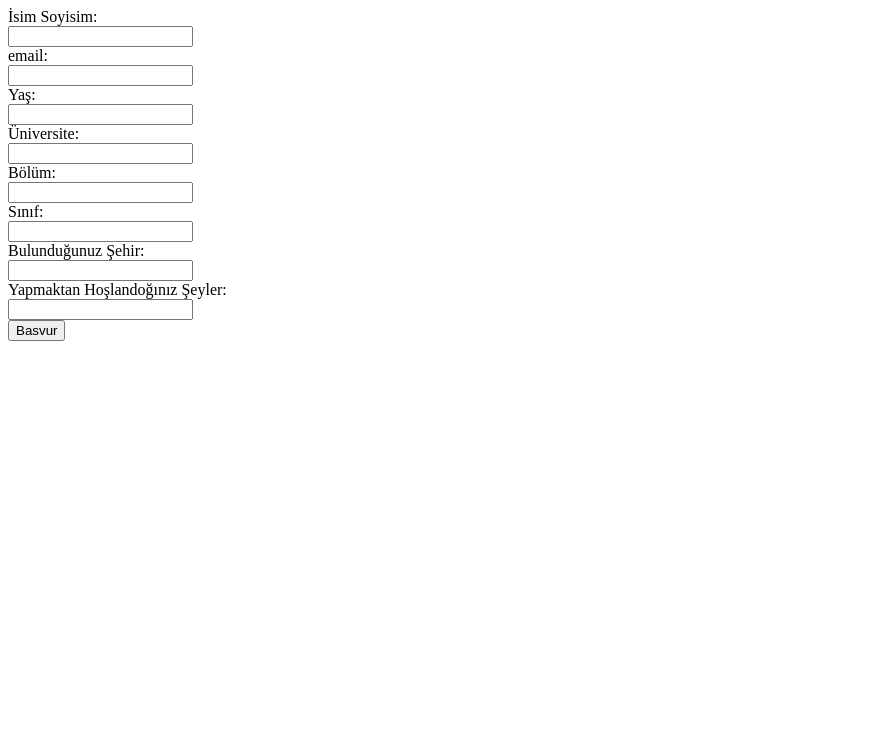
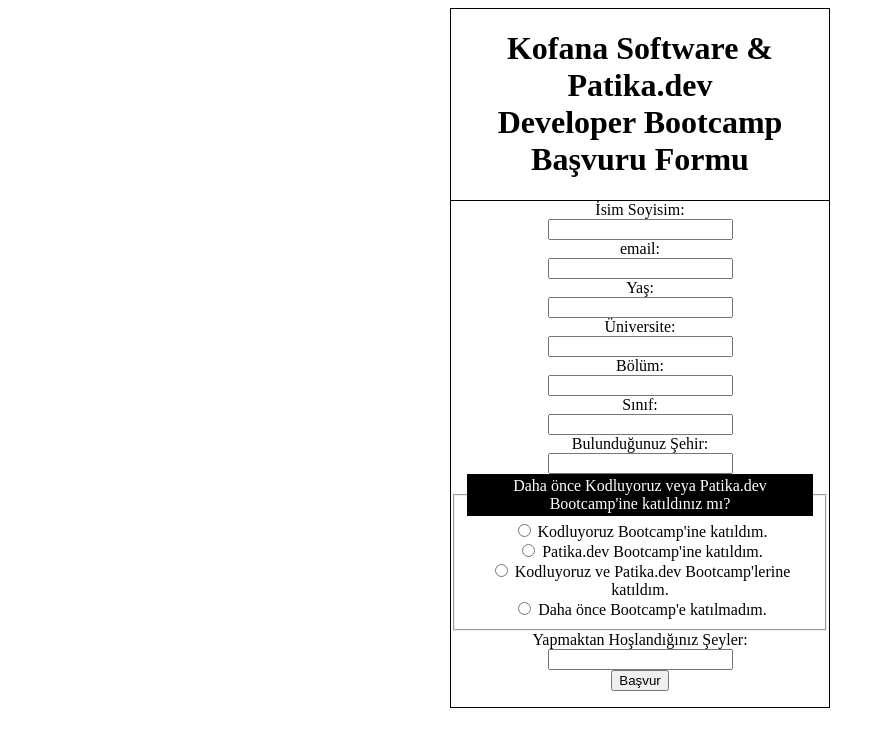
Before and after one commit to Kofana-Software-Developer-Bootcamp/assignment1-atarikaltunn, a plain HTML site: page index.html in a window 1280 px wide. Shown: the whole page, without its empty margins (0-885 px from the left). Drawn offline with Linux system fonts and the light colour scheme.

Commit message:
index.html modified, script and style files added for the first time

```diff
--- a/index.html
+++ b/index.html
@@ -5,11 +5,15 @@
     <meta http-equiv="X-UA-Compatible" content="IE=edge">
     <meta name="viewport" content="width=device-width, initial-scale=1.0">
     <title>Kodluyoruz Bootcamp Başvuru</title>
+    <link rel="stylesheet" href="style.css">
 </head>
 
 <body>
+    <div class = "container">
+        <h1>Kofana Software & Patika.dev <br>
+            Developer Bootcamp Başvuru Formu </h1>
         <form action="" method="get" class="bootcampForm">
-        <!-- WELCOME TO KOFANA SOFTWARE DEVELOPER BOOTCAMP -->
+            <!--  -->
             <div class="form">
                 <label for="name">İsim Soyisim:</label> <br>
                 <input type="text" name="name" id="name" required>
@@ -20,7 +24,7 @@
             </div>
             <div class="form">
                 <label for="age">Yaş:</label> <br>
-            <input type="age" name="age" id="age" required>
+                <input type="number" name="age" id="age" required>
             </div>
             <div class="form">
                 <label for="university">Üniversite:</label> <br>
@@ -28,24 +32,47 @@
             </div>
             <div class="form">
                 <label for="department">Bölüm:</label> <br>
-            <input type="department" name="department" id="department" required>
+                <input type="text" name="department" id="department" required>
             </div>
-        <div class="form">
-            <label for="class">Sınıf:</label> <br>
-            <input type="class" name="class" id="class" required>
-        </div>
+
+            <label for="grade-choice">Sınıf:</label> <br>
+            <input list="grade-list" id="grade-choice" name="grade-choice" />
+            <datalist id="grade-list">
+                <option value="İngilizce Hazırlık">
+                <option value="1. Sınıf">
+                <option value="2. Sınıf">
+                <option value="3. Sınıf">
+                <option value="4. Sınıf">
+                <option value="Mezun">
+            </datalist>
+
             <div class="form">
                 <label for="city">Bulunduğunuz Şehir:</label> <br>
-            <input type="city" name="city" id="city" required>
+                <input type="text" name="city" id="city" required>
             </div>
+            <fieldset>
+                <legend>Daha önce Kodluyoruz veya Patika.dev Bootcamp'ine katıldınız mı?</legend>
+
+                <input type="radio" id="kodluyoruz" name="bootcamp">
+                <label for="kodluyoruz">Kodluyoruz Bootcamp'ine katıldım.</label><br />
+
+                <input type="radio" id="patika" name="bootcamp">
+                <label for="patika">Patika.dev Bootcamp'ine katıldım.</label><br />
+
+                <input type="radio" id="both" name="bootcamp">
+                <label for="both">Kodluyoruz ve Patika.dev Bootcamp'lerine katıldım.</label> <br />
+
+                <input type="radio" id="none" name="bootcamp">
+                <label for="none">Daha önce Bootcamp'e katılmadım.</label>
+            </fieldset>
             <div class="form">
-            <label for="hobby">Yapmaktan Hoşlandoğınız Şeyler:</label> <br>
-            <input type="hobby" name="hobby" id="hobby" required>
+                <label for="hobby">Yapmaktan Hoşlandığınız Şeyler:</label> <br>
+                <input type="textarea" name="hobby" id="hobby" required>
             </div>
-        <div class="form">
-            <input type="submit" value="Basvur">
+            <button onclick="basvuru()" id="submitBtn">Başvur</button>
+        </form>
     </div>
-    </form>
+    <script src="script.js"></script>
 </body>
 
 </html>
--- /dev/null
+++ b/script.js
@@ -0,0 +1,19 @@
+var arr = [];
+
+var basvuru = {
+    isim: "",
+    email: "",
+    yas: "",
+    universite: "",
+    bolum: "",
+    sinif: "",
+    sehir: "",
+    bootcamp_katilim: "",
+    hobiler: []
+};
+
+function basvuru () {
+    var yeni_basvuru = document.getElementById("submitBtn");
+
+    console.log(yeni_basvuru);
+}
--- /dev/null
+++ b/style.css
@@ -0,0 +1,27 @@
+legend {
+    background-color: #000;
+    color: #fff;
+    padding: 3px 6px;
+}
+
+.output {
+    font: 1rem 'Fira Sans', sans-serif;
+}
+
+/* input {
+    margin: .4rem;
+} */
+
+.bootcampForm {
+    border-top: 1px solid;
+
+}
+h1{
+    text-align: center;
+}
+.container{
+    border: 1px solid;
+    text-align: center;
+    margin-left:  35%;
+    margin-right: 35%;
+}
```
Lines whose indentation alone changed are shown as unchanged.
